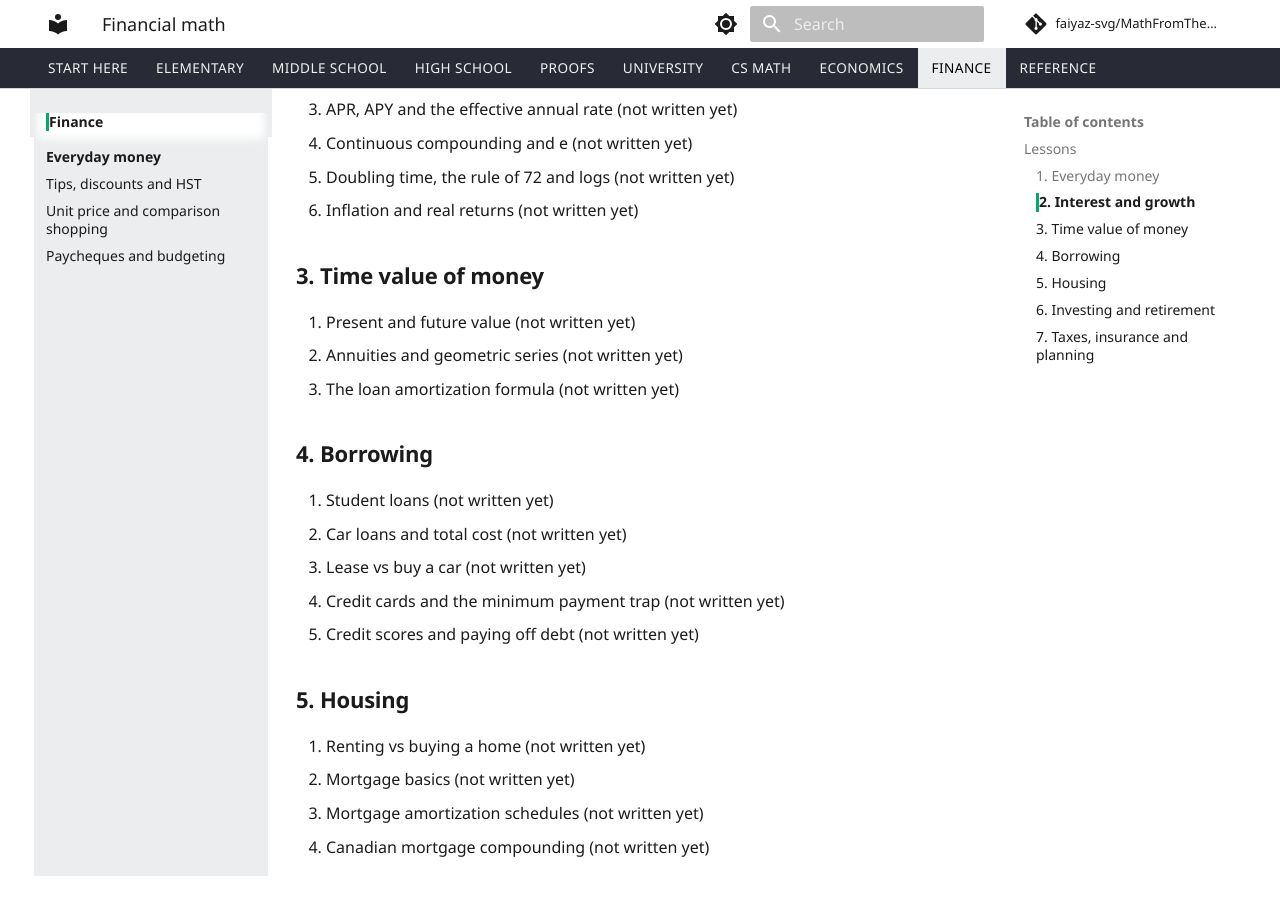
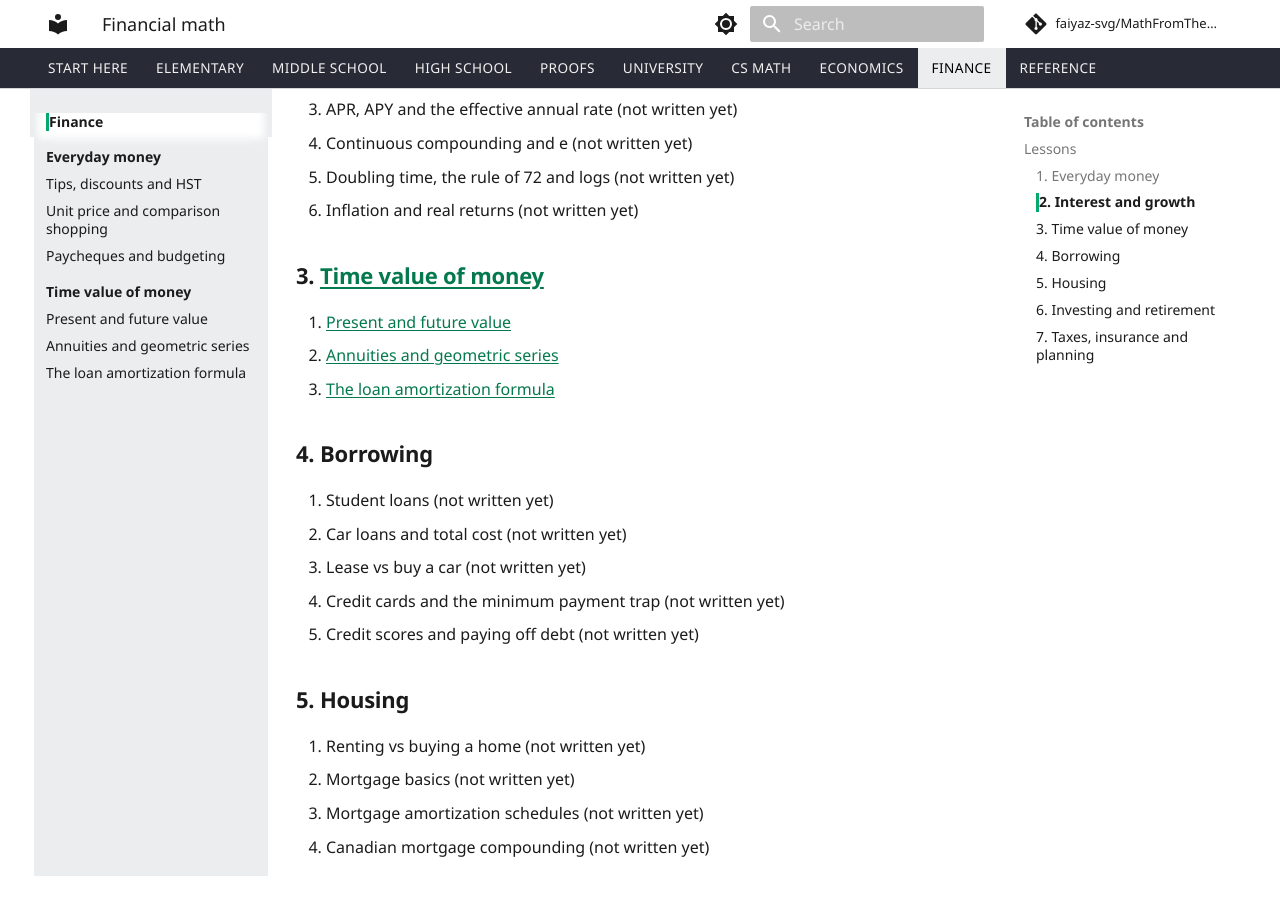
Before and after one commit to faiyaz-svg/MathFromTheGroundUp, an MkDocs documentation site: the page built from docs/08-financial-math/index.md, in a window 1280 px wide and 900 px high, scrolled down 782 px. Built offline with MkDocs 1.6.1 and Material for MkDocs 9.7.7, drawn with Linux system fonts in a browser that asks for light colours; comment, search, counter and statistics services are not loaded.

Commit message:
add time value of money chapter to nav

```diff
--- a/docs/08-financial-math/index.md
+++ b/docs/08-financial-math/index.md
@@ -24,11 +24,11 @@ The diagnostic quiz and the cheat sheet for this folder are written together wit
 5. Doubling time, the rule of 72 and logs (not written yet)
 6. Inflation and real returns (not written yet)
 
-### 3. Time value of money
+### 3. [Time value of money](03-time-value-of-money/index.md)
 
-1. Present and future value (not written yet)
-2. Annuities and geometric series (not written yet)
-3. The loan amortization formula (not written yet)
+1. [Present and future value](03-time-value-of-money/01-present-and-future-value.md)
+2. [Annuities and geometric series](03-time-value-of-money/02-annuities-and-geometric-series.md)
+3. [The loan amortization formula](03-time-value-of-money/03-loan-amortization-formula.md)
 
 ### 4. Borrowing
 
--- a/mkdocs.yml
+++ b/mkdocs.yml
@@ -409,6 +409,11 @@ nav:
           - "Tips, discounts and HST": 08-financial-math/01-everyday-money/01-tips-discounts-and-hst.md
           - "Unit price and comparison shopping": 08-financial-math/01-everyday-money/02-unit-price-and-comparison-shopping.md
           - "Paycheques and budgeting": 08-financial-math/01-everyday-money/03-paycheques-and-budgeting.md
+      - "Time value of money":
+          - 08-financial-math/03-time-value-of-money/index.md
+          - "Present and future value": 08-financial-math/03-time-value-of-money/01-present-and-future-value.md
+          - "Annuities and geometric series": 08-financial-math/03-time-value-of-money/02-annuities-and-geometric-series.md
+          - "The loan amortization formula": 08-financial-math/03-time-value-of-money/03-loan-amortization-formula.md
   - Reference:
       - reference/index.md
       - "Glossary": reference/glossary.md
```
Also changed, not shown: docs/progress.md (+7 -1 lines).
